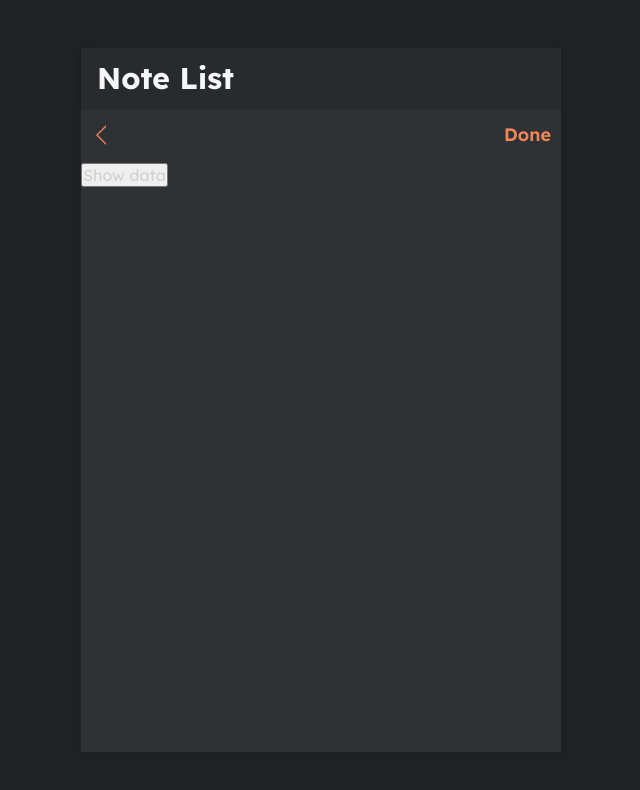
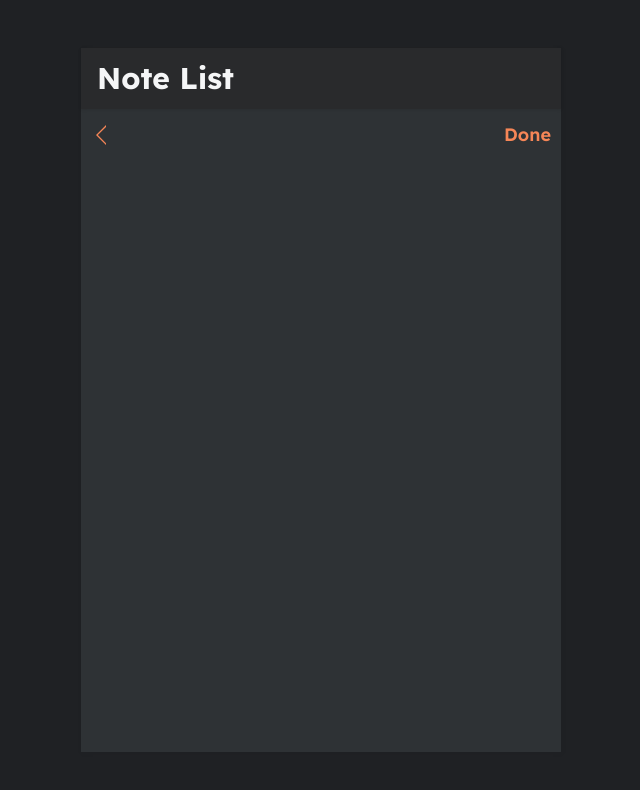
Before and after one commit to ankitpakhale/mynotesFrontend, a React (Create React App) app: page /note/new in a window 1280 px wide. Shown: the top 790 px of the page, without its empty margins (319-959 px from the left). Built offline with nearby package versions, Linux system fonts and the light colour scheme.

Commit message:
Removed: test button

```diff
--- a/src/pages/NotePage.js
+++ b/src/pages/NotePage.js
@@ -75,7 +75,6 @@ const NotePage = () => {
           <button onClick={() => deleteNote()}>Delete</button>
         )}
       </div>
-      <button onClick={() => console.info(note.body)}>Show data</button>
       <textarea
         onChange={(e) => setNote({ ...note, body: e.target.value })}
         value={note?.body}
```
